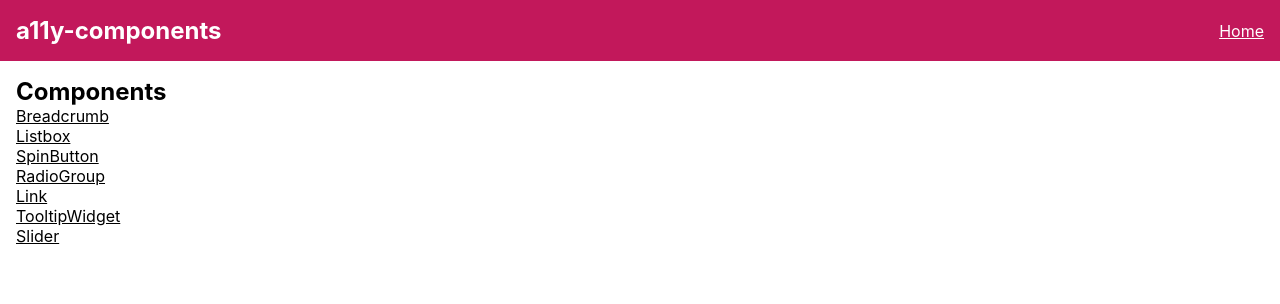
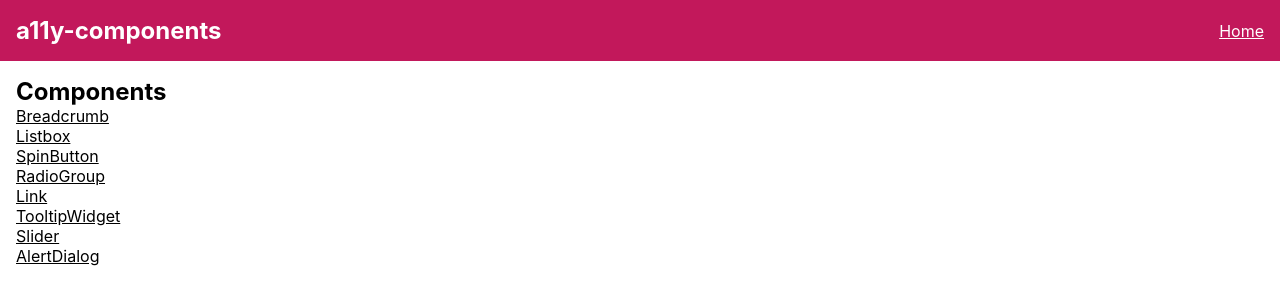
Before and after one commit to ashleemboyer/a11y-series, a React (Create React App) app: page / in a window 1280 px wide. Shown: the top 304 px of the page. Built offline with nearby package versions, Linux system fonts and the light colour scheme.

Commit message:
Updating some global styles

```diff
--- a/src/index.scss
+++ b/src/index.scss
@@ -2,18 +2,23 @@
   margin: 0;
   padding: 0;
   box-sizing: border-box;
+
+  &:focus {
+    outline: none;
+    box-shadow: 0px 0px 1px 2px #1976d2;
+  }
 }
 
 body {
-  font-family: -apple-system, BlinkMacSystemFont, "Segoe UI", "Roboto", "Oxygen",
-    "Ubuntu", "Cantarell", "Fira Sans", "Droid Sans", "Helvetica Neue",
+  font-family: -apple-system, BlinkMacSystemFont, 'Segoe UI', 'Roboto', 'Oxygen',
+    'Ubuntu', 'Cantarell', 'Fira Sans', 'Droid Sans', 'Helvetica Neue',
     sans-serif;
   -webkit-font-smoothing: antialiased;
   -moz-osx-font-smoothing: grayscale;
 }
 
 code {
-  font-family: source-code-pro, Menlo, Monaco, Consolas, "Courier New",
+  font-family: source-code-pro, Menlo, Monaco, Consolas, 'Courier New',
     monospace;
 }
 
@@ -38,7 +43,15 @@ main {
   padding: 16px;
 }
 
-a {
-  display: block;
-  color: black;
+button {
+  font-size: 1rem;
+  background-color: #c2185b;
+  color: white;
+  padding: 8px;
+  border: 1px solid #c2185b;
+  border-radius: 4px;
+
+  &:hover {
+    cursor: pointer;
+  }
 }
--- a/src/pages/HomePage.jsx
+++ b/src/pages/HomePage.jsx
@@ -1,8 +1,9 @@
-import React from "react";
-import { Link } from "react-router-dom";
+import React from 'react';
+import { Link } from 'react-router-dom';
+import styles from './HomePage.module.scss';
 
-const Home = () => (
-  <>
+const HomePage = () => (
+  <div className={styles.HomePage}>
     <h2>Components</h2>
     <Link to="/breadcrumb">Breadcrumb</Link>
     <Link to="/listbox">Listbox</Link>
@@ -11,7 +12,8 @@ const Home = () => (
     <Link to="/link">Link</Link>
     <Link to="/tooltip-widget">TooltipWidget</Link>
     <Link to="/slider">Slider</Link>
-  </>
+    <Link to="/alertdialog">AlertDialog</Link>
+  </div>
 );
 
-export default Home;
+export default HomePage;
--- /dev/null
+++ b/src/pages/HomePage.module.scss
@@ -0,0 +1,7 @@
+.HomePage {
+  a {
+    width: fit-content;
+    display: block;
+    color: black;
+  }
+}
```
